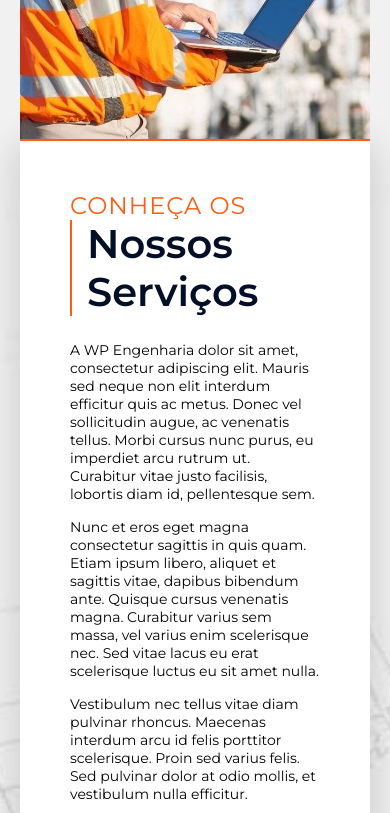
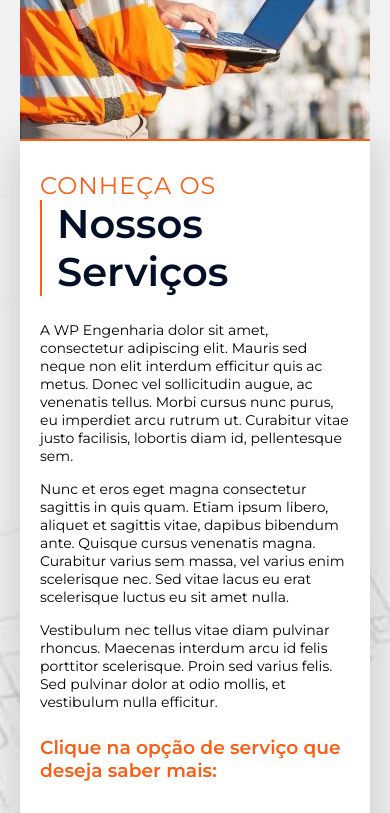
Before and after one commit to MoreiraAlex/WPEngenharia, a Next.js app: page /services in a window 390 px wide. Shown: the part 760-1573 px from the top of the page. Built offline with nearby package versions, Linux system fonts and the light colour scheme.

Commit message:
Ajustes na pagina services

```diff
--- a/src/styles/pages/services.module.css
+++ b/src/styles/pages/services.module.css
@@ -89,6 +89,10 @@ ABOUT
     .about {
         padding: 80px 20px;
     }
+
+    .about > section > section {
+        padding: 30px 20px;
+    }
 }
 
 @media (max-width: 700px) {
```
